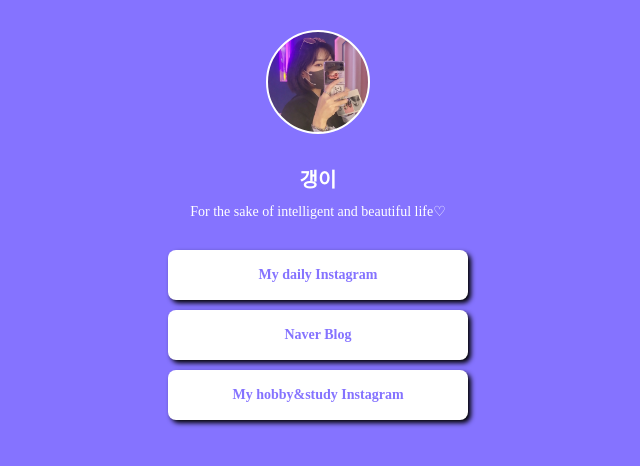
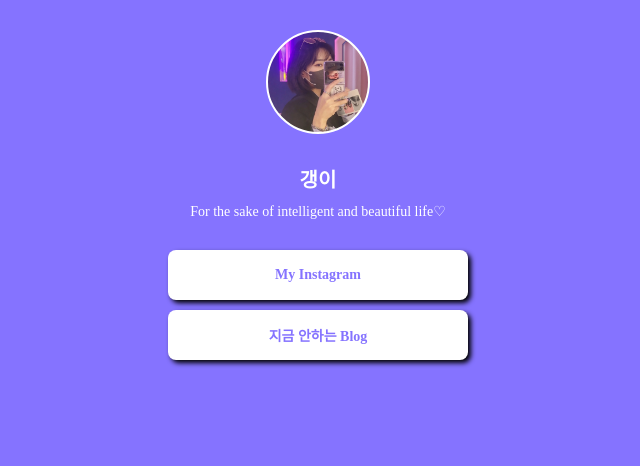
Before and after one commit to gyeong0/gypage, a plain HTML site: page index.html in a window 1280 px wide. Shown: the whole page, without its empty margins (322-962 px from the left). Drawn offline with Linux system fonts and the light colour scheme; a web font is replaced by a local one.

Commit message:
Add files via upload

```diff
--- a/index.html
+++ b/index.html
@@ -88,9 +88,8 @@
             <div class="profile"></div>
             <h1 class="main">갱이</h1>
             <p class="sub">For the sake of intelligent and beautiful life♡</p>
-            <a target="_blank" href="https://www.instagram.com/luv.yeong0/">My daily Instagram </a>
-            <a target="_blank" href="https://blog.naver.com/dusrud8502">Naver Blog </a>
-            <a target="_blank" href="https://www.instagram.com/luv.myroom/">My hobby&study Instagram </a>
+            <a target="_blank" href="https://www.instagram.com/luv.yeong0/">My Instagram </a>
+            <a target="_blank" href="https://blog.naver.com/dusrud8502">지금 안하는 Blog </a>
 
     </div>
  </body>
```
